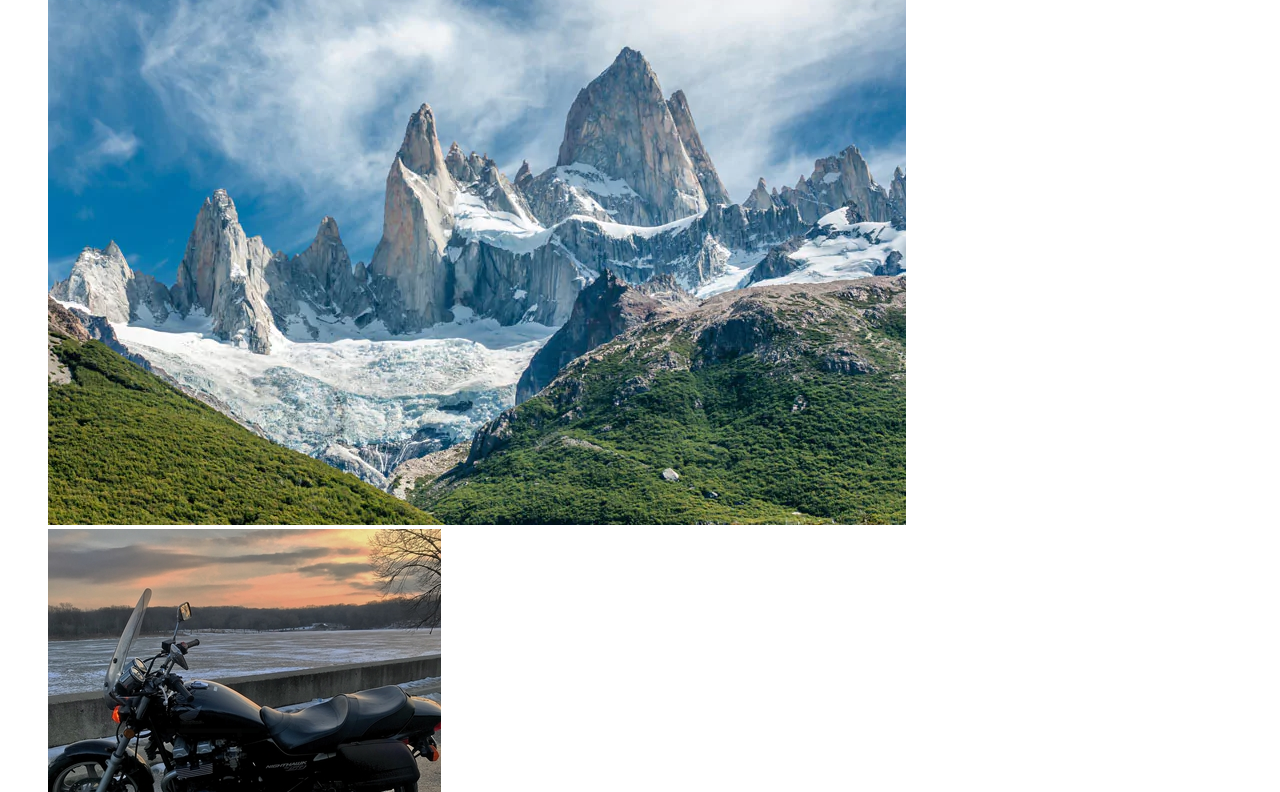
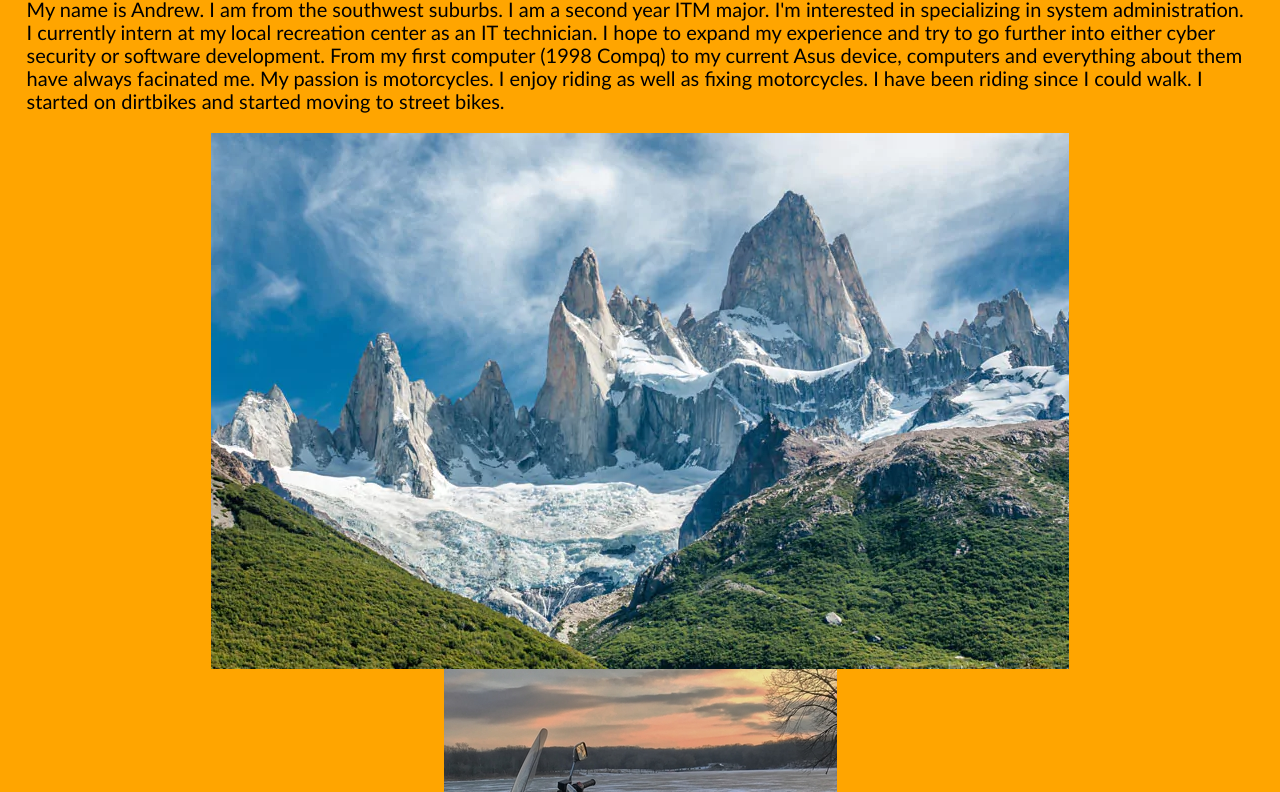
Before and after one commit to achoragwicki/Project-2, a plain HTML site: page index.html in a window 1280 px wide. Shown: the part 329-1121 px from the top of the page. Drawn offline with Linux system fonts and the light colour scheme.

Commit message:
css link

```diff
--- a/index.html
+++ b/index.html
@@ -2,7 +2,8 @@
 <html lang='en'>
 <head>
    <meta charset="UTF-8"/>
-
+   <link rel="stylesheet" href="style/style.css" />
+    <link rel="stylesheet" href="style/normalize.css" />
    <title>About Me</title>
 </head>
 <body>
```
